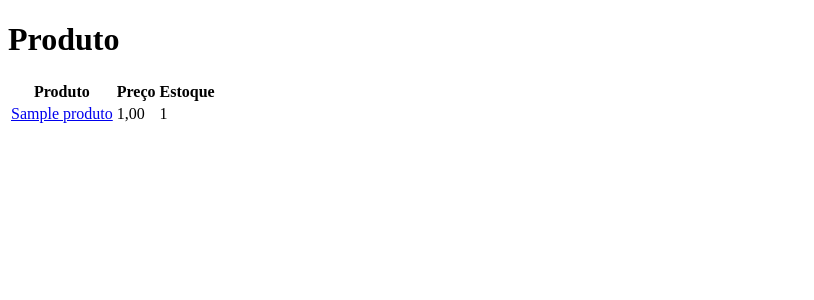
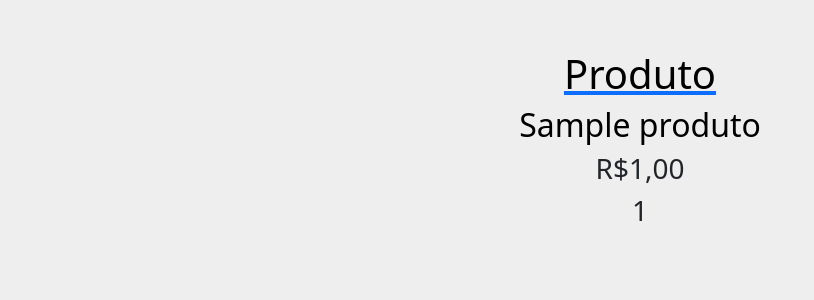
Before and after one commit to bittencourthiago/Django-Simple-Application, a Django app: page /produtos/1 in a window 1280 px wide. Shown: the top 300 px of the page, without its empty margins (0-814 px from the left). Run offline with Django 4.2, Linux system fonts and the light colour scheme; tables that the repository leaves empty hold one stand-in row (values such as "Sample post").

Commit message:
Some adjusts in produto page

```diff
--- a/core/static/css/estilos.css
+++ b/core/static/css/estilos.css
@@ -14,3 +14,7 @@ h1, h2 {
 div.main {
    margin: 0 200px 0 200px;
 }
+
+div.items {
+    text-align: center;
+}
--- a/core/templates/produto.html
+++ b/core/templates/produto.html
@@ -1,30 +1,25 @@
+{% load static %}
 <!DOCTYPE html>
 <html lang="pt-br">
 <head>
     <meta charset="UTF-8">
     <meta http-equiv="X-UA-Compatible" content="IE=edge">
     <meta name="viewport" content="width=device-width, initial-scale=1.0">
+    <link href="https://cdn.jsdelivr.net/npm/bootstrap@5.1.3/dist/css/bootstrap.min.css" rel="stylesheet" integrity="sha384-1BmE4kWBq78iYhFldvKuhfTAU6auU8tT94WrHftjDbrCEXSU1oBoqyl2QvZ6jIW3" crossorigin="anonymous">
+    <link rel="stylesheet" href="{% static 'css/estilos.css'%}">
+    <script src="https://cdn.jsdelivr.net/npm/bootstrap@5.1.3/dist/js/bootstrap.bundle.min.js" integrity="sha384-ka7Sk0Gln4gmtz2MlQnikT1wXgYsOg+OMhuP+IlRH9sENBO0LRn5q+8nbTov4+1p" crossorigin="anonymous"></script>
     <title>Produto</title>
 </head>
 <body>
-    <h1>Produto</h1>
-    <table>
-        <thead>
-            <tr>
-                <th>Produto</th>
-                <th>Preço</th>
-                <th>Estoque</th>
-            </tr>
-        </thead>
+    <a href="{%url 'index'  %}"><h1>Produto</h1></a>
 
-        <tbody>
-            <tr>
-                <td><a href="{%url 'index'  %}">{{ produto.nome }}</a></td>
-                <td>{{ produto.preco }}</td>
-                <td>{{ produto.estoque }}</td>
-            </tr>
-        </tbody>
-    </table>
+    <div class="items"><h2>{{ produto.nome }}</h2></div>
+    <div class="items"><h3>R${{ produto.preco }}</h3></div>
+    <div class="items"><h3>{{ produto.estoque }}</h3></div>
+
+    <td></td>
+    <td></td>
+    <td></td>
 
 </body>
 </html>
```
